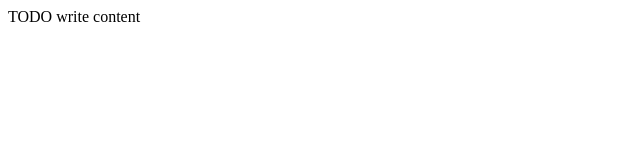
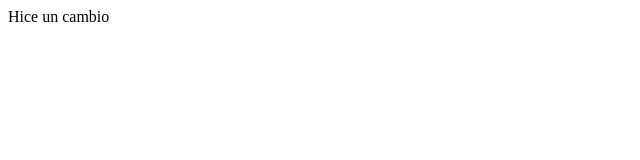
Before and after one commit to Osornet/test, a plain HTML site: page web/index.html in a window 1280 px wide. Shown: the full height of the page, 0-640 px from the left. Drawn offline with Linux system fonts and the light colour scheme.

Commit message:
Hice un cambio en div de el archivo

```diff
--- a/web/index.html
+++ b/web/index.html
@@ -11,6 +11,6 @@
         <meta name="viewport" content="width=device-width, initial-scale=1.0">
     </head>
     <body>
-        <div>TODO write content</div>
+        <div>Hice un cambio</div>
     </body>
 </html>
```
